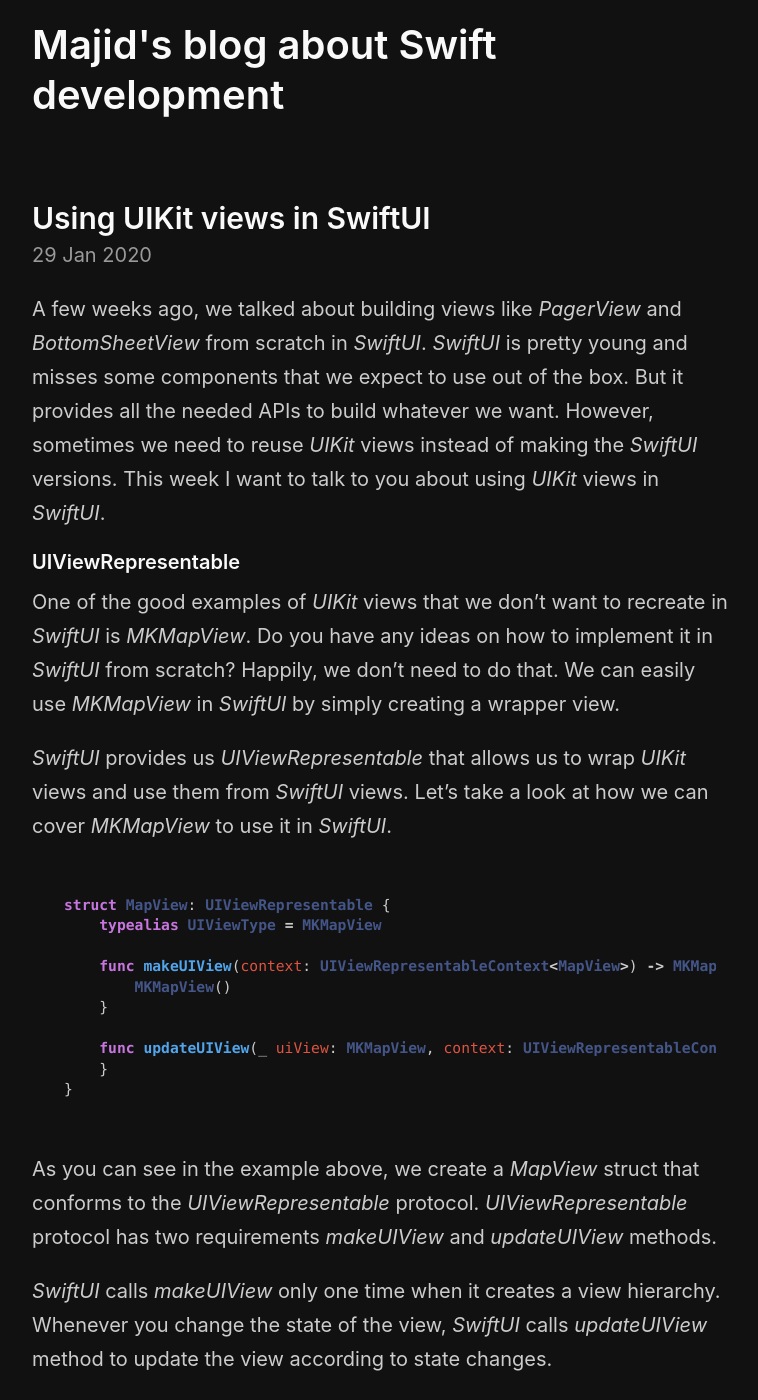
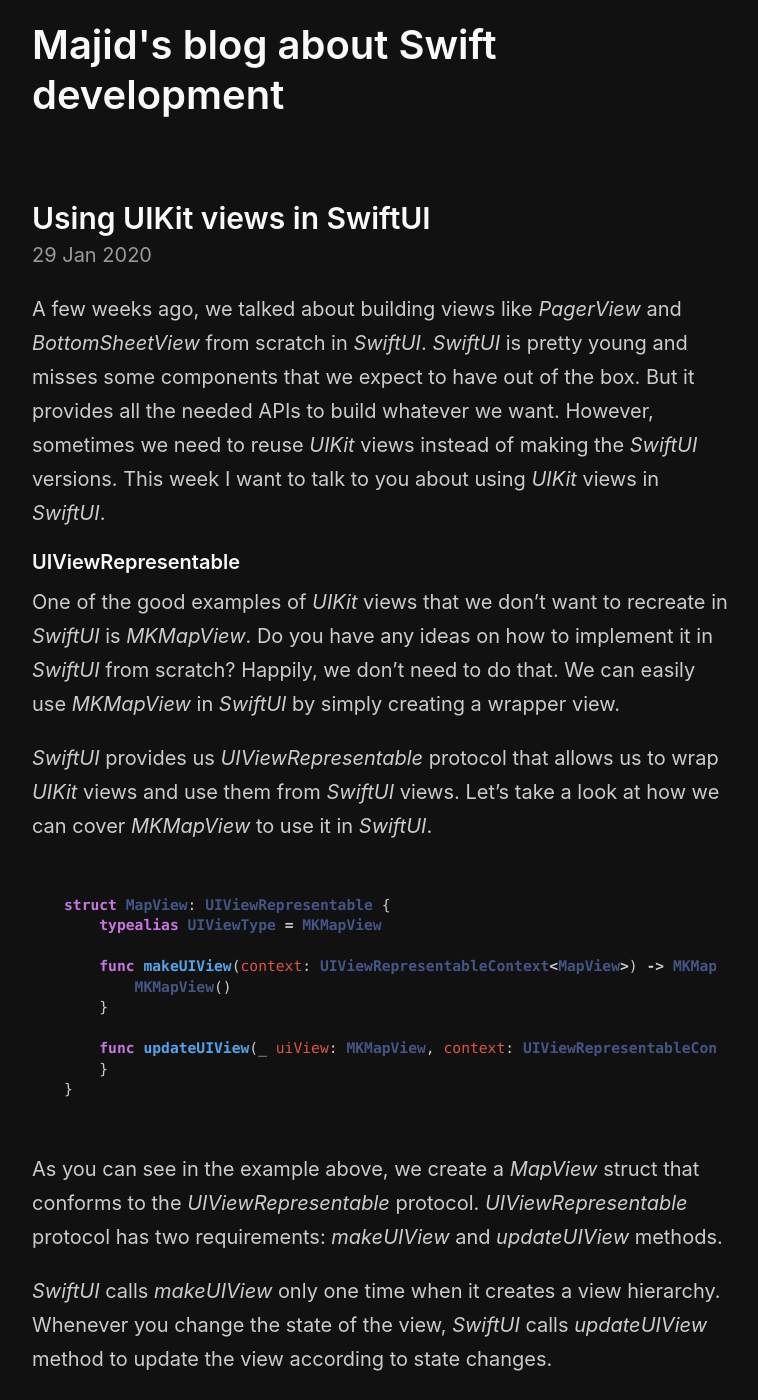
Before and after one commit to mecid/mecid.github.io, a Jekyll site: the page built from _posts/2020-01-29-using-uikit-views-in-swiftui.md, in a window 1280 px wide and 1400 px high. Shown: the whole window, without its empty margins (258-1016 px from the left). Built offline with Jekyll 4.4.1, drawn with Linux system fonts in a browser that asks for light colours; some of the changed text lies outside the part shown.

Commit message:
Update 2020-01-29-using-uikit-views-in-swiftui.md

````diff
--- a/_posts/2020-01-29-using-uikit-views-in-swiftui.md
+++ b/_posts/2020-01-29-using-uikit-views-in-swiftui.md
@@ -4,12 +4,12 @@ layout: post
 image: /public/map.png
 ---
 
-A few weeks ago, we talked about building views like *PagerView* and *BottomSheetView* from scratch in *SwiftUI*. *SwiftUI* is pretty young and misses some components that we expect to use out of the box. But it provides all the needed APIs to build whatever we want. However, sometimes we need to reuse *UIKit* views instead of making the *SwiftUI* versions. This week I want to talk to you about using *UIKit* views in *SwiftUI*.
+A few weeks ago, we talked about building views like *PagerView* and *BottomSheetView* from scratch in *SwiftUI*. *SwiftUI* is pretty young and misses some components that we expect to have out of the box. But it provides all the needed APIs to build whatever we want. However, sometimes we need to reuse *UIKit* views instead of making the *SwiftUI* versions. This week I want to talk to you about using *UIKit* views in *SwiftUI*.
 
 #### UIViewRepresentable
 One of the good examples of *UIKit* views that we don't want to recreate in *SwiftUI* is *MKMapView*. Do you have any ideas on how to implement it in *SwiftUI* from scratch? Happily, we don't need to do that. We can easily use *MKMapView* in *SwiftUI* by simply creating a wrapper view.
 
-*SwiftUI* provides us *UIViewRepresentable* that allows us to wrap *UIKit* views and use them from *SwiftUI* views. Let's take a look at how we can cover *MKMapView* to use it in *SwiftUI*.
+*SwiftUI* provides us *UIViewRepresentable* protocol that allows us to wrap *UIKit* views and use them from *SwiftUI* views. Let's take a look at how we can cover *MKMapView* to use it in *SwiftUI*.
 
 ```swift
 struct MapView: UIViewRepresentable {
@@ -24,7 +24,7 @@ struct MapView: UIViewRepresentable {
 }
 ```
 
-As you can see in the example above, we create a *MapView* struct that conforms to the *UIViewRepresentable* protocol. *UIViewRepresentable* protocol has two requirements *makeUIView* and *updateUIView* methods.
+As you can see in the example above, we create a *MapView* struct that conforms to the *UIViewRepresentable* protocol. *UIViewRepresentable* protocol has two requirements: *makeUIView* and *updateUIView* methods.
 
 *SwiftUI* calls *makeUIView* only one time when it creates a view hierarchy. Whenever you change the state of the view, *SwiftUI* calls *updateUIView* method to update the view according to state changes.
 
````
Also changed, not shown: other parts of _posts/2020-01-29-using-uikit-views-in-swiftui.md (+3 -3 lines).
